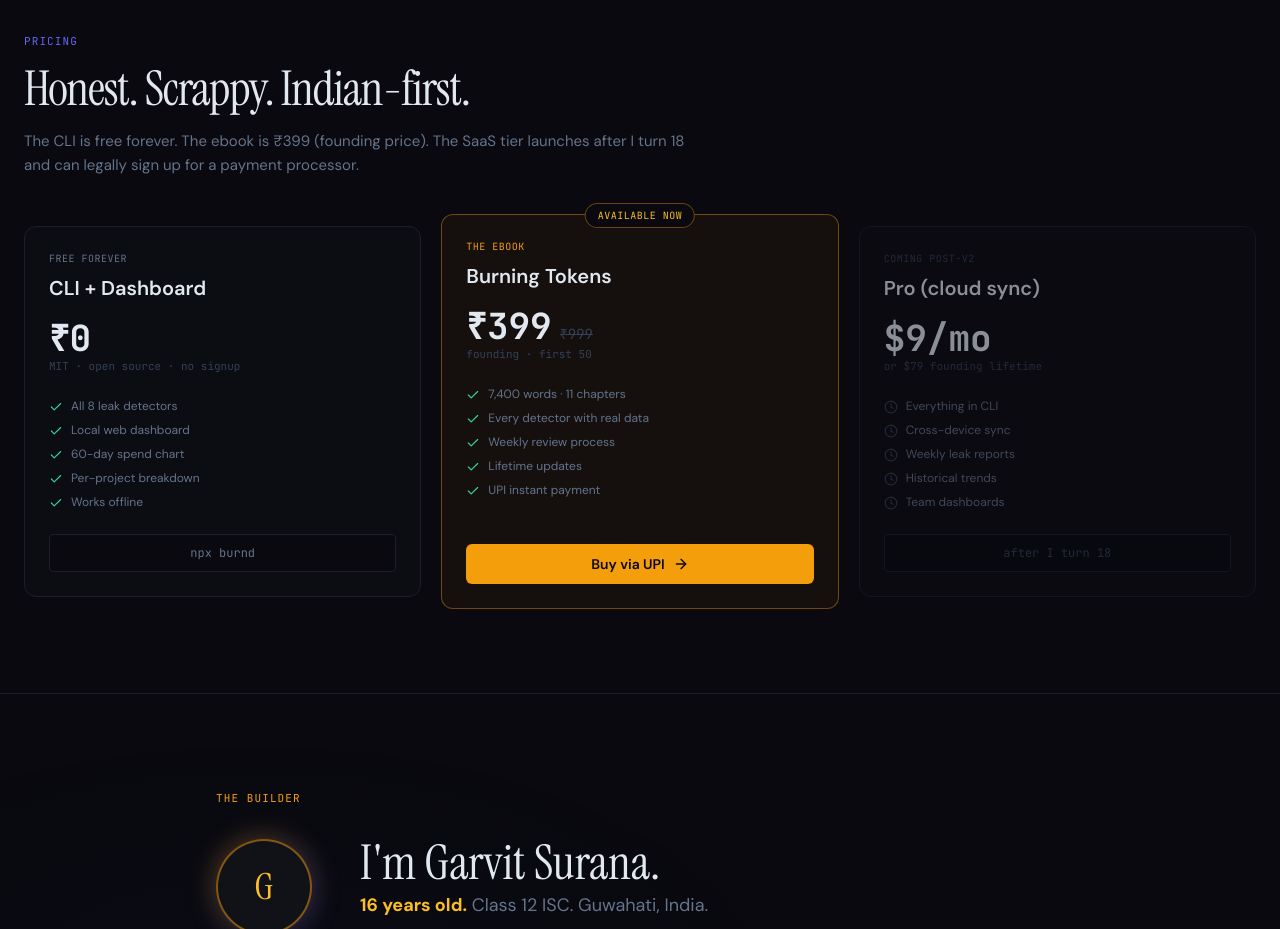
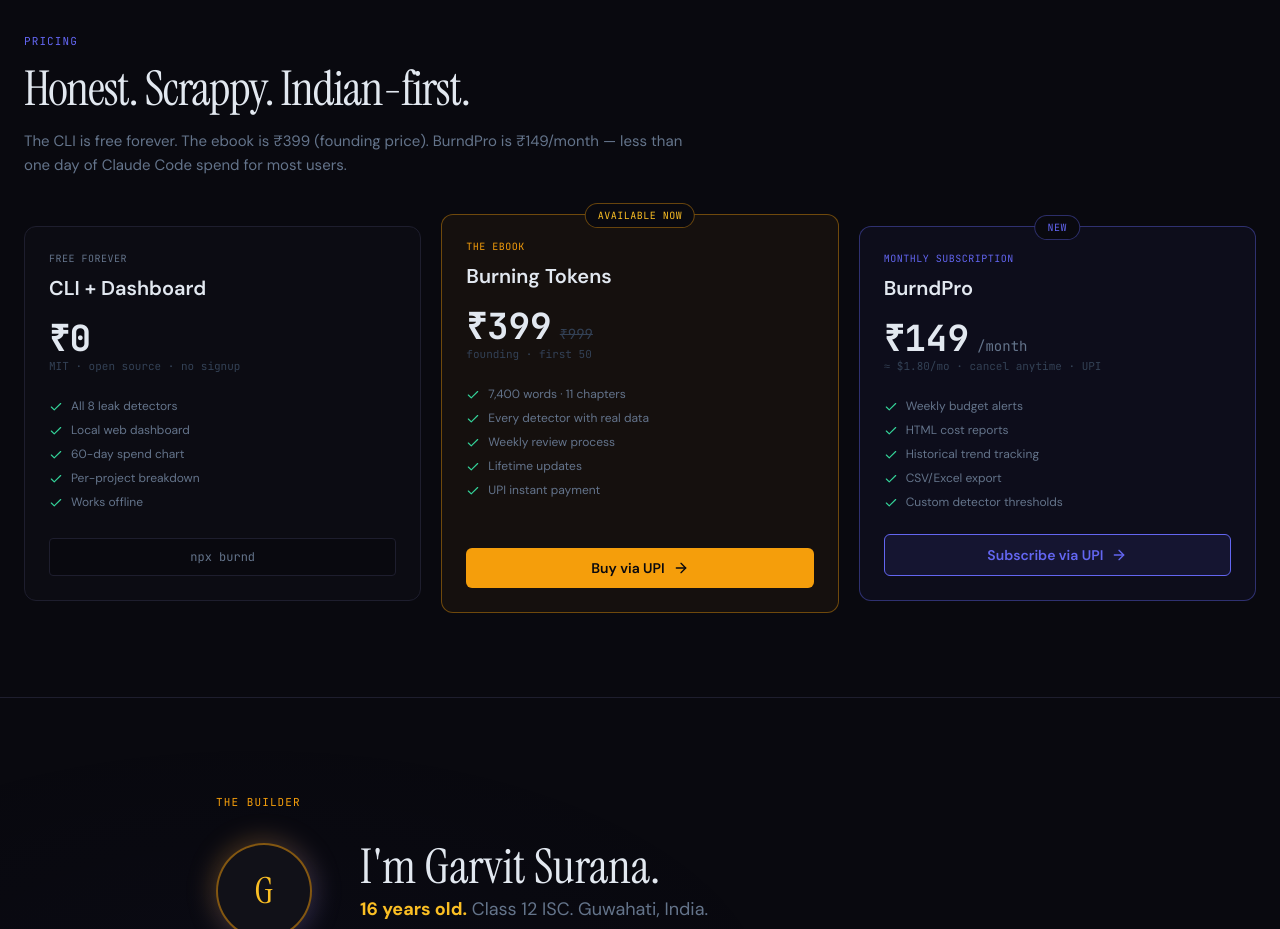
Before and after one commit to garvitsurana271/burnd, a React (Vite) app in the folder src/web/: page / in a window 1280 px wide. Shown: the part 5240-6169 px from the top of the page. Built offline with nearby package versions, Linux system fonts and the light colour scheme.

Commit message:
feat: replace coming-soon pricing card with BurndPro ₹149/month

```diff
--- a/src/web/src/pages/LandingPage.tsx
+++ b/src/web/src/pages/LandingPage.tsx
@@ -7,7 +7,6 @@
   ShieldCheck,
   Zap,
   TrendingDown,
-  Clock,
   AlertTriangle,
   Repeat,
   Sparkles,
@@ -733,7 +732,7 @@
           Honest. Scrappy. Indian-first.
         </h2>
         <p className="mt-4 max-w-2xl text-[15px] leading-relaxed text-axis-textMuted">
-          The CLI is free forever. The ebook is &#8377;399 (founding price). The SaaS tier launches after I turn 18 and can legally sign up for a payment processor.
+          The CLI is free forever. The ebook is &#8377;399 (founding price). BurndPro is &#8377;149/month — less than one day of Claude Code spend for most users.
         </p>
 
         <div className="mt-12 grid grid-cols-1 gap-5 md:grid-cols-3">
@@ -785,22 +784,32 @@
             </div>
           </div>
 
-          {/* Coming soon */}
-          <div className="flex flex-col rounded-xl border border-axis-border bg-axis-surface/30 p-6 opacity-60">
-            <div className="mb-2 font-mono text-[10px] uppercase tracking-wider text-axis-textDim">Coming post-v2</div>
-            <div className="text-xl font-semibold text-axis-text">Pro (cloud sync)</div>
-            <div className="mt-4 font-mono text-4xl font-bold text-axis-text">$9/mo</div>
-            <div className="font-mono text-[11px] text-axis-textDim">or $79 founding lifetime</div>
+          {/* BurndPro */}
+          <div className="relative flex flex-col rounded-xl border border-axis-accent/40 bg-axis-accent/5 p-6">
+            <div className="absolute -top-3 left-1/2 -translate-x-1/2 rounded-full border border-axis-accent/40 bg-axis-bg px-3 py-1 font-mono text-[10px] uppercase tracking-wider text-axis-accent">
+              new
+            </div>
+            <div className="mb-2 font-mono text-[10px] uppercase tracking-wider text-axis-accent">Monthly subscription</div>
+            <div className="text-xl font-semibold text-axis-text">BurndPro</div>
+            <div className="mt-4 flex items-baseline gap-2">
+              <span className="font-mono text-4xl font-bold text-axis-text">&#8377;149</span>
+              <span className="font-mono text-sm text-axis-textMuted">/month</span>
+            </div>
+            <div className="font-mono text-[11px] text-axis-textDim">≈ $1.80/mo · cancel anytime · UPI</div>
             <ul className="mt-6 flex flex-col gap-2 text-xs text-axis-textMuted">
-              {['Everything in CLI', 'Cross-device sync', 'Weekly leak reports', 'Historical trends', 'Team dashboards'].map((f) => (
+              {['Weekly budget alerts', 'HTML cost reports', 'Historical trend tracking', 'CSV/Excel export', 'Custom detector thresholds'].map((f) => (
                 <li key={f} className="flex items-start gap-2">
-                  <Clock className="mt-0.5 h-3.5 w-3.5 flex-shrink-0 text-axis-textDim" />
+                  <Check className="mt-0.5 h-3.5 w-3.5 flex-shrink-0 text-emerald-400" />
                   <span>{f}</span>
                 </li>
               ))}
             </ul>
             <div className="mt-auto pt-6">
-              <div className="rounded border border-axis-border bg-axis-bg px-3 py-2.5 text-center font-mono text-xs text-axis-textDim">after I turn 18</div>
+              <a href="#buy"
+                className="flex items-center justify-center gap-2 rounded-md border border-axis-accent bg-axis-accent/10 px-4 py-2.5 text-sm font-semibold text-axis-accent transition-all hover:bg-axis-accent/20">
+                Subscribe via UPI
+                <ArrowRight className="h-4 w-4" />
+              </a>
             </div>
           </div>
         </div>
```
